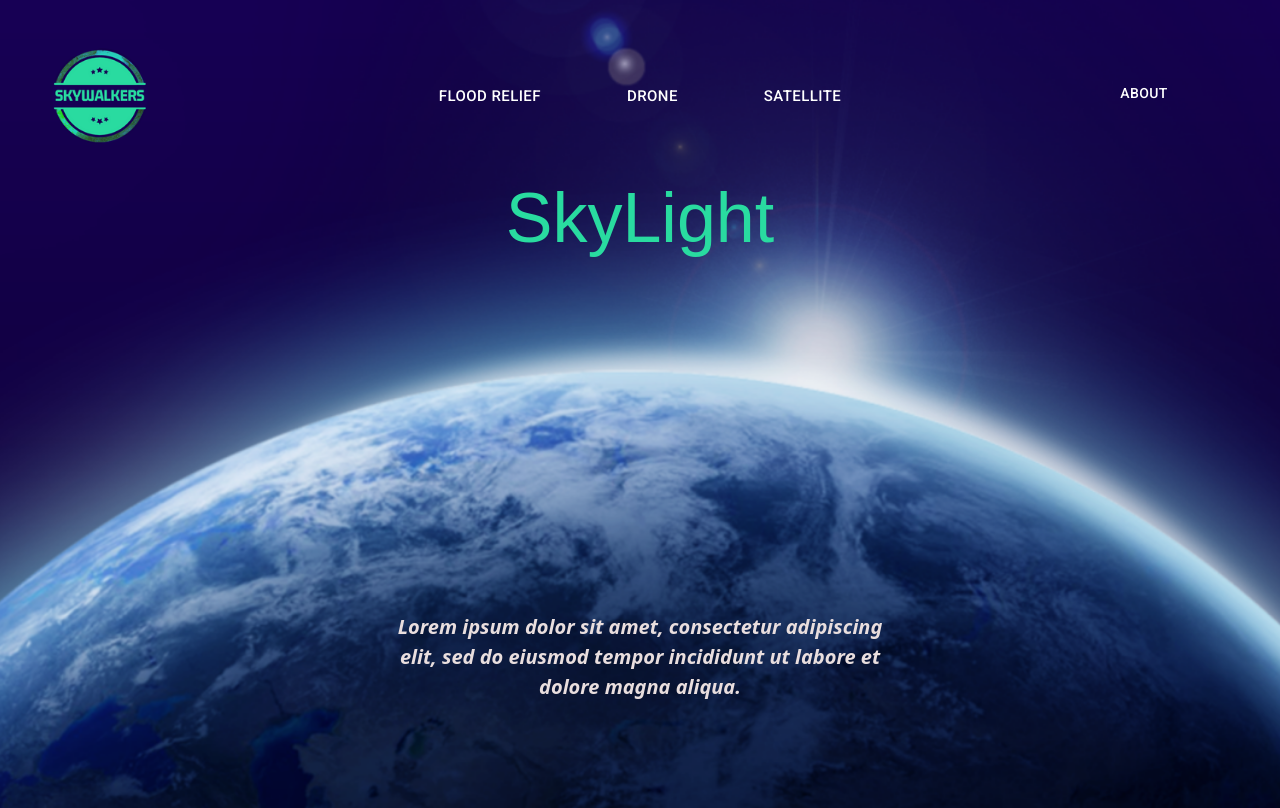
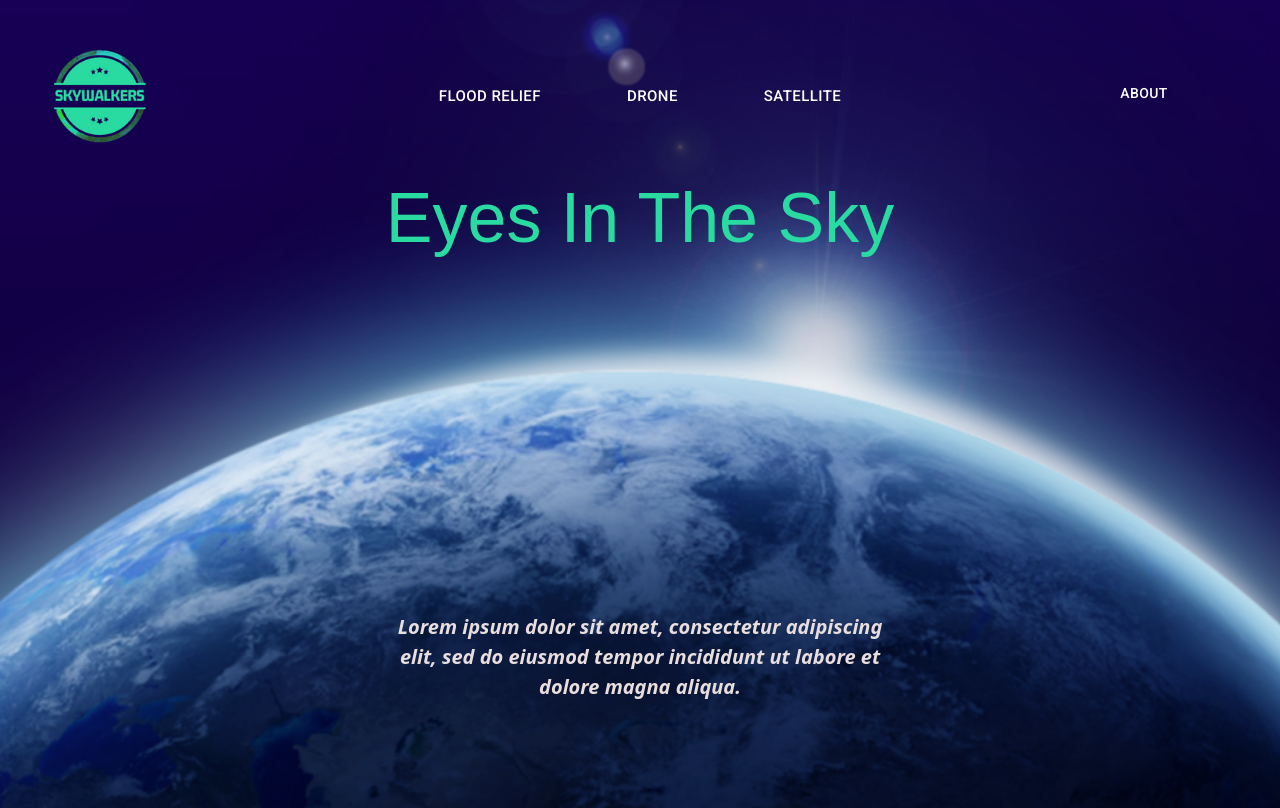
Before and after one commit to Lucifer8729/Eyes-in-the-Sky, a React (Create React App) app in the folder client/: page / in a window 1280 px wide. Built offline with nearby package versions, Linux system fonts and the light colour scheme; a web font is replaced by a local one.

Commit message:
Update Home.jsx

```diff
--- a/client/src/pages/Home/Home.jsx
+++ b/client/src/pages/Home/Home.jsx
@@ -5,7 +5,7 @@ const Home = () => {
   return (
     <div>
       <div className={classes.header}>
-        <h1>SkyLight</h1>
+        <h1>Eyes In The Sky</h1>
       </div>
       <div className={classes.body}>
         <p>
```
